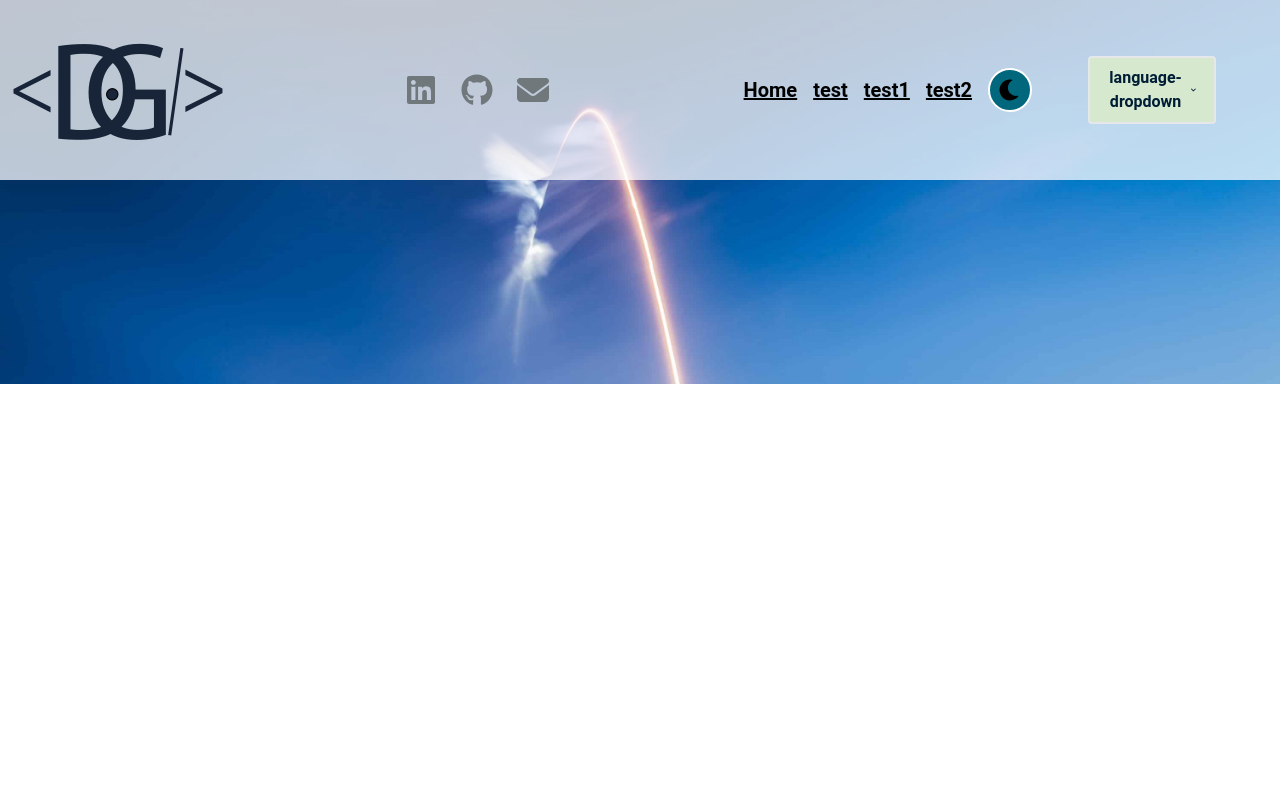
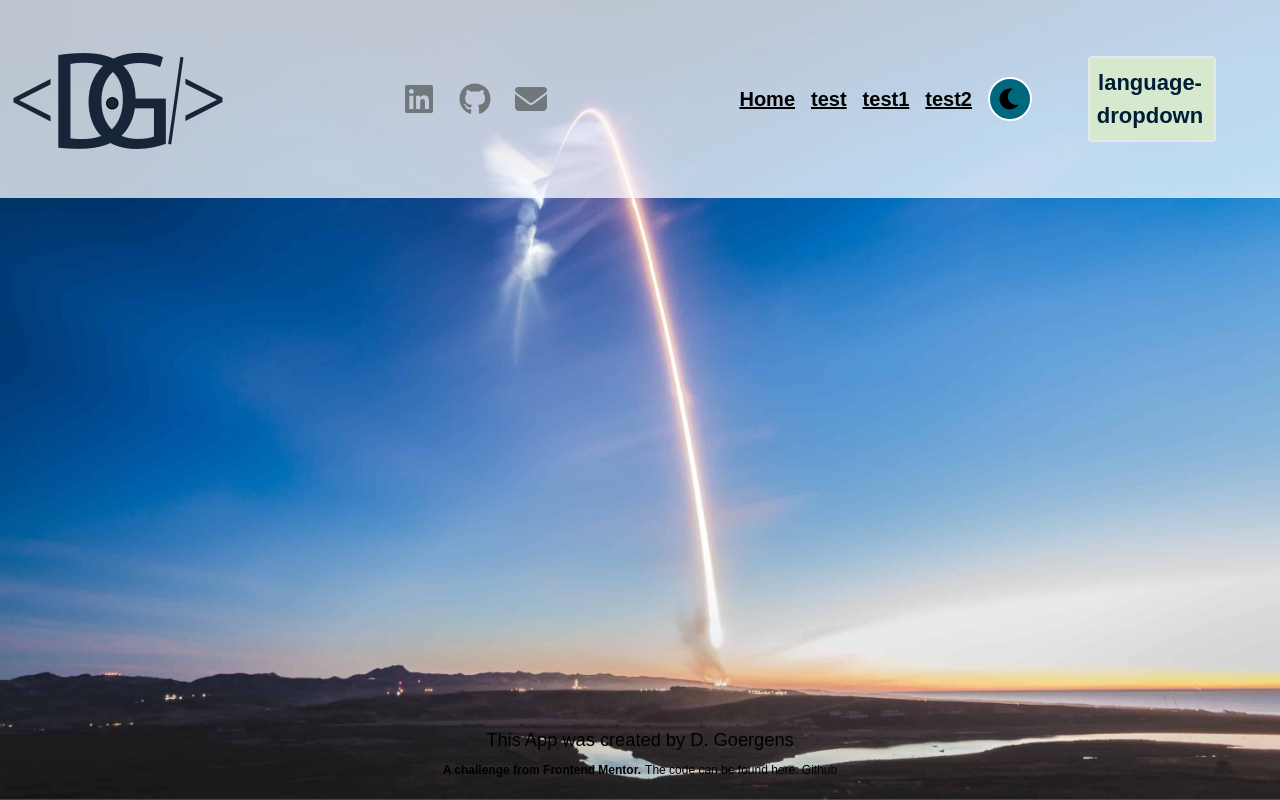
Before and after one commit to DaGo85/nasa-space-app, a React (Create React App) app: page / in a window 1280 px wide. Built offline with nearby package versions, Linux system fonts and the light colour scheme.

Commit message:
added css reset and headline settings

```diff
--- a/src/index.css
+++ b/src/index.css
@@ -3,10 +3,74 @@
 @tailwind base;
 
 @layer base {
+  /* CSS reset */
   body {
-    @apply p-0 m-0 relative;
-    font-family: "sans-serif", "roboto";
+    -webkit-font-smoothing: antialiased;
+    -moz-osx-font-smoothing: grayscale;
+    line-height: 1.5;
+    font-size: 22px;
+    font-family: "Poppins", sans-serif;
   }
+
+  *,
+  *::before,
+  *::after {
+    box-sizing: border-box;
+  }
+
+  * {
+    margin: 0;
+  }
+
+  img,
+  picture,
+  video,
+  canvas,
+  svg {
+    display: block;
+    max-width: 100%;
+  }
+
+  input,
+  button,
+  textarea,
+  select {
+    font: inherit;
+  }
+
+  p,
+  h1,
+  h2,
+  h3,
+  h4,
+  h5,
+  h6 {
+    overflow-wrap: break-word;
+  }
+  /* CSS reset end */
+
+  /* Headline settings */
+
+  h1 {
+    font-size: 2em;
+  }
+  h2 {
+    font-size: 1.5em;
+  }
+  h3 {
+    font-size: 1.17em;
+  }
+  h4 {
+    font-size: 1em;
+  }
+  h5 {
+    font-size: 0.83em;
+  }
+  h6 {
+    font-size: 0.67em;
+  }
+
+  /* Headline settings end */
 }
 
 @tailwind components;
```
